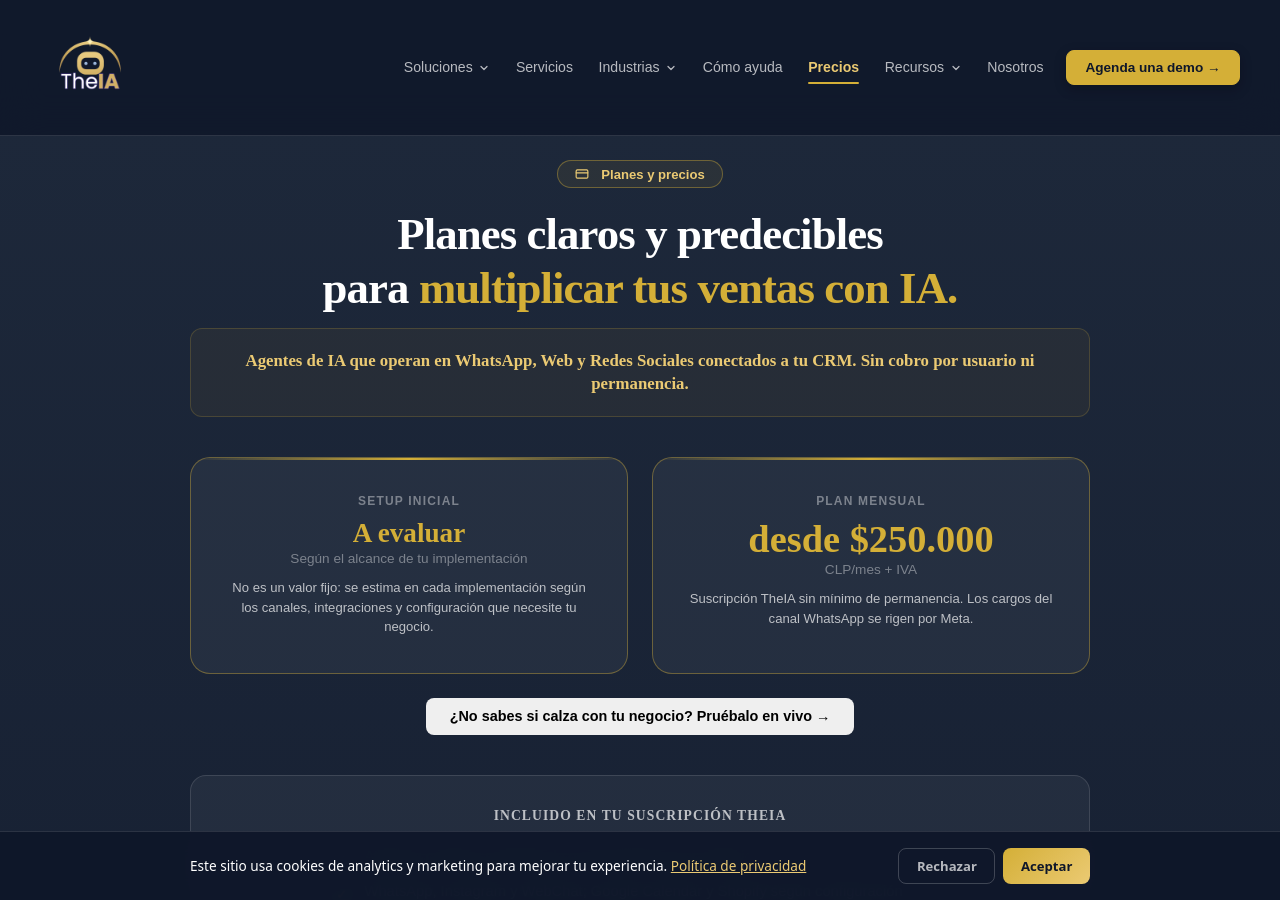
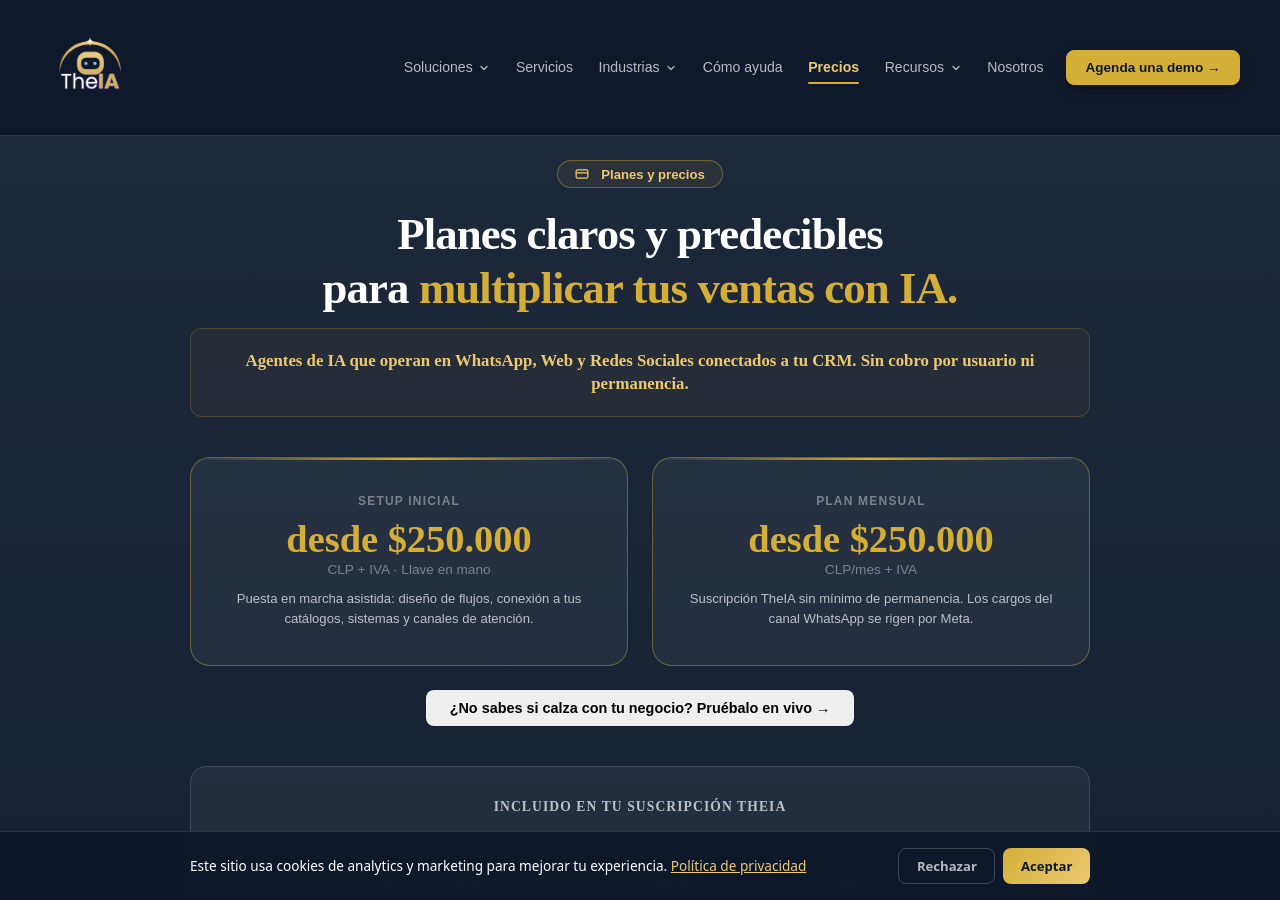
Before and after one commit to rodmera/theia-landing, a Jekyll site: the page precios.html, which Jekyll copies as it is, in a window 1280 px wide and 900 px high. Built offline with Jekyll 4.4.1, drawn with Linux system fonts in a browser that asks for light colours; a script that is not in the unit is left out.

Commit message:
feat(precios): transparentar setup inicial desde 50.000 llave en mano

```diff
--- a/precios.html
+++ b/precios.html
@@ -20,7 +20,7 @@
   <link rel="canonical" href="https://theia.cl/precios" />
   <link rel="icon" href="logo.png" type="image/png">
 
-  <meta name="description" content="Precios de TheIA: asistente de atención con IA para WhatsApp. Plan mensual desde $250.000 CLP; el setup se evalúa según el alcance de cada implementación. Módulo CRM incluido. IA y soporte incluidos; los cargos del canal WhatsApp se rigen por Meta." />
+  <meta name="description" content="Precios de TheIA: implementación de agentes de IA para PYMEs. Plan mensual desde $250.000 CLP + IVA y setup llave en mano desde $250.000 CLP + IVA. Módulo CRM incluido. IA y soporte incluidos; los cargos del canal WhatsApp se rigen por Meta." />
   <meta name="keywords" content="precios TheIA, precio agente IA WhatsApp, costo chatbot WhatsApp Chile, plan mensual IA ventas, automatización ventas precio Chile" />
   <meta name="author" content="TheIA" />
   <meta name="geo.region" content="CL" />
@@ -29,7 +29,7 @@
   <meta property="og:type" content="website" />
   <meta property="og:locale" content="es_CL" />
   <meta property="og:title" content="Precios — TheIA.cl · Atención de clientes con IA para WhatsApp" />
-  <meta property="og:description" content="Plan mensual desde $250.000 CLP, con el módulo CRM incluido. El setup se evalúa según el alcance de cada implementación. IA y soporte incluidos, sin contrato de permanencia. Transparencia sobre cargos de canal WhatsApp." />
+  <meta property="og:description" content="Plan mensual desde $250.000 CLP, con el módulo CRM incluido. Setup llave en mano desde $250.000 CLP. IA y soporte incluidos, sin contrato de permanencia. Transparencia sobre cargos de canal WhatsApp." />
   <meta property="og:image" content="https://theia.cl/og-image.png" />
   <meta property="og:url" content="https://theia.cl/precios" />
 
@@ -40,7 +40,7 @@
     "@type": "WebPage",
     "name": "Precios — TheIA.cl",
     "url": "https://theia.cl/precios",
-    "description": "Precios de TheIA: asistente de atención con IA para WhatsApp. Plan mensual desde $250.000 CLP; el setup se evalúa según el alcance de cada implementación. Módulo CRM incluido. IA y soporte incluidos; los cargos de canal WhatsApp se informan por separado.",
+    "description": "Precios de TheIA: agentes de IA para PYMEs. Plan mensual desde $250.000 CLP; setup llave en mano desde $250.000 CLP. Módulo CRM incluido. IA y soporte incluidos; los cargos de canal WhatsApp se informan por separado.",
     "publisher": {
       "@type": "Organization",
       "name": "TheIA",
@@ -659,9 +659,9 @@
       <div class="pricing-cards reveal">
         <div class="price-card">
           <div class="price-type">Setup Inicial</div>
-          <div class="price-amount" style="font-size:1.7rem;">A evaluar</div>
-          <div class="price-clp">Según el alcance de tu implementación</div>
-          <p class="price-note">No es un valor fijo: se estima en cada implementación según los canales, integraciones y configuración que necesite tu negocio.</p>
+          <div class="price-amount">desde $250.000</div>
+          <div class="price-clp">CLP + IVA · Llave en mano</div>
+          <p class="price-note">Puesta en marcha asistida: diseño de flujos, conexión a tus catálogos, sistemas y canales de atención.</p>
         </div>
         <div class="price-card">
           <div class="price-type">Plan Mensual</div>
```
